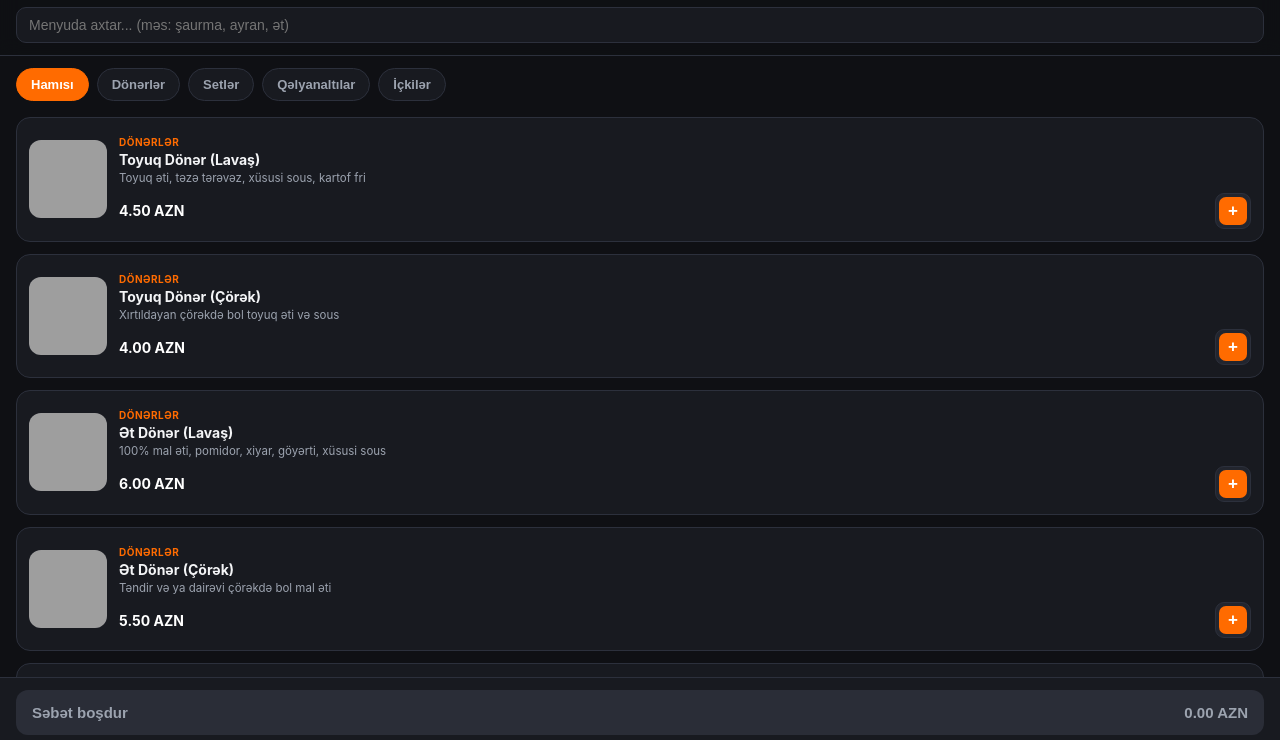
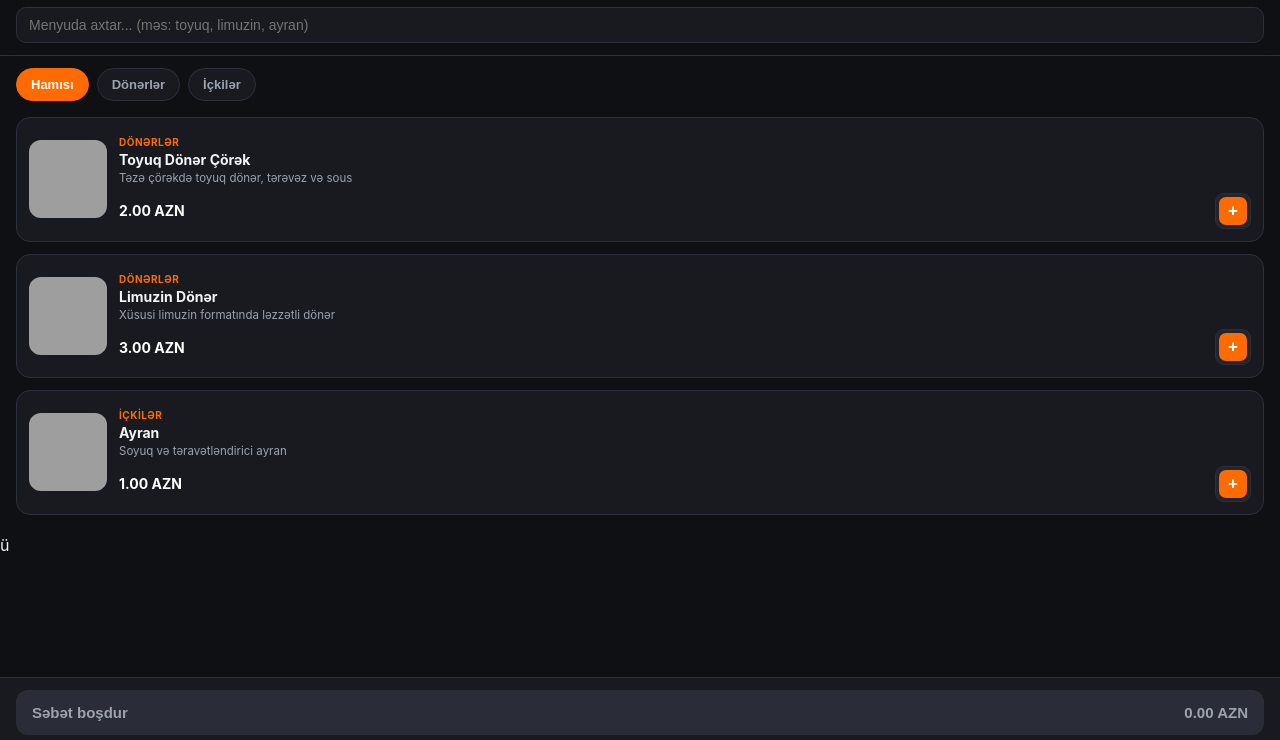
Before and after one commit to alievizm-glitch/044-D-ner, a plain HTML site: page index.html in a window 1280 px wide. Shown: the part 53-793 px from the top of the page. Drawn offline with Linux system fonts and the light colour scheme; grey boxes are pictures that could not be loaded.

Commit message:
Update index.html

```diff
--- a/index.html
+++ b/index.html
@@ -507,7 +507,7 @@
       <span class="status-badge open" id="statusBadge">Açıqdır</span>
     </div>
     <div class="search-box">
-      <input type="text" id="searchInput" placeholder="Menyuda axtar... (məs: şaurma, ayran, ət)" oninput="handleSearch()" />
+      <input type="text" id="searchInput" placeholder="Menyuda axtar... (məs: toyuq, limuzin, ayran)" oninput="handleSearch()" />
     </div>
   </header>
 
@@ -574,7 +574,7 @@
 
       <div class="form-group">
         <label>Əlaqə nömrəsi</label>
-        <input type="tel" id="custPhone" placeholder="051 000 00 00" />
+        <input type="tel" id="custPhone" placeholder="050 000 00 00" />
       </div>
 
       <div class="form-group" id="addressGroup">
@@ -590,7 +590,7 @@
       </div>
 
       <button class="confirm-btn" id="confirmOrderBtn" onclick="confirmOrderInApp()">✓ Sifarişi Təsdiqlə (Avtomatik Göndər)</button>
-      <button class="wa-secondary-btn" onclick="openWhatsAppOrder()">WhatsApp ilə Göndər (+994516162691)</button>
+      <button class="wa-secondary-btn" onclick="openWhatsAppOrder()">WhatsApp ilə Göndər (+994508788749)</button>
 
       <div class="success-box" id="successBox">
         <h4 id="successTitle">Sifarişiniz Təsdiqləndi!</h4>
@@ -601,7 +601,7 @@
 
   <script>
     const SHOP_NAME = "VASİF USTANIN DÖNƏRİ";
-    const RESTAURANT_PHONE = "994516162691";
+    const RESTAURANT_PHONE = "994508788749";
     const FREE_DELIVERY_LIMIT = 15.0;
     const DELIVERY_FEE = 2.0;
     const OPEN_HOUR = 10;
@@ -613,25 +613,9 @@
     const FALLBACK_IMG = "https://images.unsplash.com/photo-1561651823-34feb02250e4?auto=format&fit=crop&w=300&q=70";
 
     const menuData = [
-      { id: 1, category: "Dönərlər", name: "Toyuq Dönər (Lavaş)", desc: "Toyuq əti, təzə tərəvəz, xüsusi sous, kartof fri", price: 4.50, img: "https://images.unsplash.com/photo-1529006557810-274b9b2fc783?auto=format&fit=crop&w=300&q=70" },
-      { id: 2, category: "Dönərlər", name: "Toyuq Dönər (Çörək)", desc: "Xırtıldayan çörəkdə bol toyuq əti və sous", price: 4.00, img: "https://images.unsplash.com/photo-1626700051175-6818013e1d4f?auto=format&fit=crop&w=300&q=70" },
-      { id: 3, category: "Dönərlər", name: "Ət Dönər (Lavaş)", desc: "100% mal əti, pomidor, xiyar, göyərti, xüsusi sous", price: 6.00, img: "https://images.unsplash.com/photo-1561651823-34feb02250e4?auto=format&fit=crop&w=300&q=70" },
-      { id: 4, category: "Dönərlər", name: "Ət Dönər (Çörək)", desc: "Təndir və ya dairəvi çörəkdə bol mal əti", price: 5.50, img: "https://images.unsplash.com/photo-1544025162-d76694265947?auto=format&fit=crop&w=300&q=70" },
-      { id: 5, category: "Dönərlər", name: "Şaurma (Toyuq)", desc: "Sarımsaqlı ağ sous, turşu xiyar, kartof fri, lavaş", price: 5.50, img: "https://images.unsplash.com/photo-1642783944285-b30b1b36b8b0?auto=format&fit=crop&w=300&q=70" },
-      { id: 6, category: "Dönərlər", name: "İsgəndər Dönər", desc: "Kərə yağlı tomat sousu, qatıq və suxari üzərində ət dönər", price: 11.50, img: "https://images.unsplash.com/photo-1555939594-58d7cb561ad1?auto=format&fit=crop&w=300&q=70" },
-
-      { id: 7, category: "Setlər", name: "Kombo Toyuq Set", desc: "Toyuq dönər (lavaş) + Kartof fri + Ayran (200ml)", price: 7.00, img: "https://images.unsplash.com/photo-1594212699903-ec8a3eca50f5?auto=format&fit=crop&w=300&q=70" },
-      { id: 8, category: "Setlər", name: "Kombo Ət Set", desc: "Ət dönər (lavaş) + Kartof fri + Cola (330ml)", price: 8.90, img: "https://images.unsplash.com/photo-1565299507177-b0ac66763828?auto=format&fit=crop&w=300&q=70" },
-      { id: 9, category: "Setlər", name: "İkili Dostluq Seti", desc: "2 ədəd Toyuq şaurma + 2 ədəd Fri + 2 ədəd Ayran", price: 13.50, img: "https://images.unsplash.com/photo-1504674900247-0877df9cc836?auto=format&fit=crop&w=300&q=70" },
-
-      { id: 10, category: "Qəlyanaltılar", name: "Kartof Fri", desc: "Qızardılmış xırtıldayan kartof + ketçup və mayonez", price: 3.00, img: "https://images.unsplash.com/photo-1573080496219-bb080dd4f877?auto=format&fit=crop&w=300&q=70" },
-      { id: 11, category: "Qəlyanaltılar", name: "Mərci Şorbası", desc: "İsti mərcimək şorbası, limon və suxari ilə", price: 3.50, img: "https://images.unsplash.com/photo-1547592166-23ac45744acd?auto=format&fit=crop&w=300&q=70" },
-      { id: 12, category: "Qəlyanaltılar", name: "Naggets (6 ədəd)", desc: "Xırtıldayan toyuq naggetsləri və sous", price: 4.50, img: "https://images.unsplash.com/photo-1562967914-608f82629710?auto=format&fit=crop&w=300&q=70" },
-
-      { id: 13, category: "İçkilər", name: "Ev Sayağı Ayran (250 ml)", desc: "Soyuq və təbii köpüklü ayran", price: 1.50, img: "https://images.unsplash.com/photo-1551024709-8f23befc6f87?auto=format&fit=crop&w=300&q=70" },
-      { id: 14, category: "İçkilər", name: "Coca-Cola (330 ml)", desc: "Soyuq dəmir banka", price: 2.00, img: "https://images.unsplash.com/photo-1554866585-cd94860890b7?auto=format&fit=crop&w=300&q=70" },
-      { id: 15, category: "İçkilər", name: "Fanta / Sprite (330 ml)", desc: "Soyuq dəmir banka", price: 2.00, img: "https://images.unsplash.com/photo-1622483767028-3f66f32aef97?auto=format&fit=crop&w=300&q=70" },
-      { id: 16, category: "İçkilər", name: "Qazsız Su (500 ml)", desc: "Sərin içməli su", price: 1.00, img: "https://images.unsplash.com/photo-1548839140-29a749e1cf4d?auto=format&fit=crop&w=300&q=70" }
+      { id: 1, category: "Dönərlər", name: "Toyuq Dönər Çörək", desc: "Təzə çörəkdə toyuq dönər, tərəvəz və sous", price: 2.00, img: "https://images.unsplash.com/photo-1626700051175-6818013e1d4f?auto=format&fit=crop&w=300&q=70" },
+      { id: 2, category: "Dönərlər", name: "Limuzin Dönər", desc: "Xüsusi limuzin formatında ləzzətli dönər", price: 3.00, img: "https://images.unsplash.com/photo-1529006557810-274b9b2fc783?auto=format&fit=crop&w=300&q=70" },
+      { id: 3, category: "İçkilər", name: "Ayran", desc: "Soyuq və təravətləndirici ayran", price: 1.00, img: "https://images.unsplash.com/photo-1551024709-8f23befc6f87?auto=format&fit=crop&w=300&q=70" }
     ];
 
     let activeCategory = "Hamısı";
@@ -975,4 +959,4 @@
     init();
   </script>
 </body>
-</html>
+</html> ü
```
